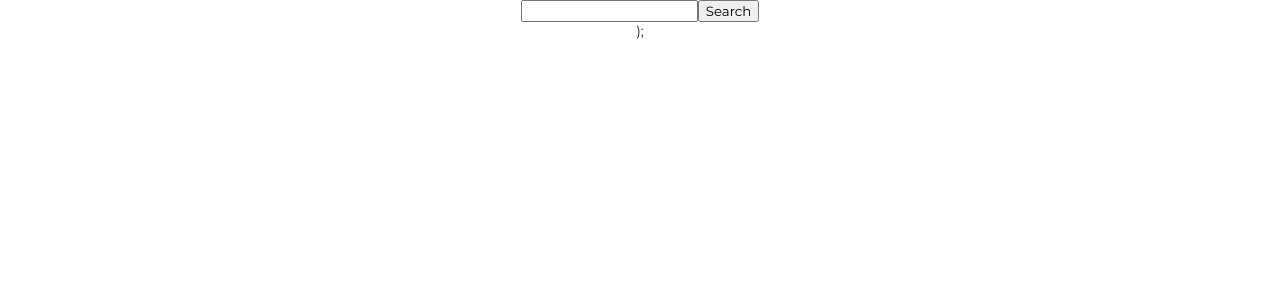
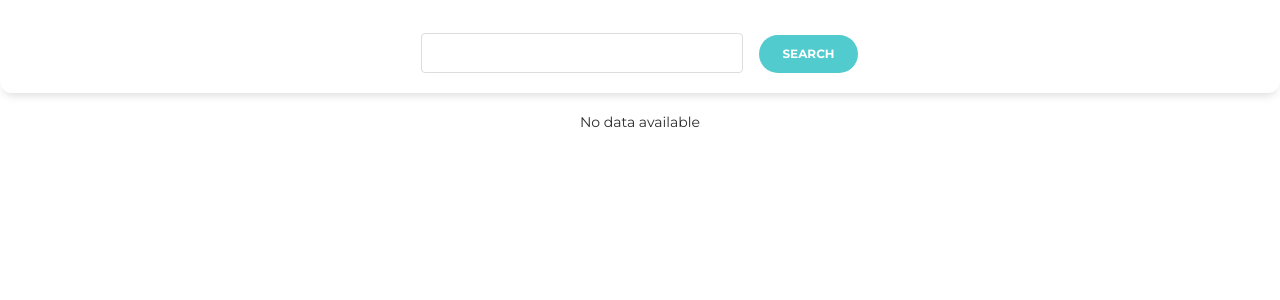
Before and after one commit to ifahadashraf/insta-youtube-app, a React (Create React App) app in the folder frontend/: page / in a window 1280 px wide. Shown: the top 300 px of the page. Built offline with nearby package versions, Linux system fonts and the light colour scheme.

Commit message:
:sparkles: Comments in card

```diff
--- a/frontend/src/App.js
+++ b/frontend/src/App.js
@@ -1,7 +1,5 @@
 import React, { useEffect, useState } from "react";
-import logo from "./logo.svg";
 import "./App.css";
-import axios from "axios";
 import "./css/paper-dashboard.css";
 // reactstrap components
 import {
@@ -15,68 +13,169 @@ import {
   Form,
   Input,
   Row,
-  Col
+  Col,
+  Nav
 } from "reactstrap";
 
 function App() {
   const [data, setData] = useState({});
   const [username, setUsername] = useState({});
+  const [comment, setComment] = useState("");
+  const [isSearching, setIsSearching] = useState(false);
+  const [comments, setComments] = useState({});
 
   return (
     <div className="App">
       <>
         <div className="content">
-          <input type="text" onChange={e => setUsername(e.target.value)} />
-          <button
+          <Card
+            style={{
+              padding: "10px"
+            }}
+          >
+            <CardHeader>
+              <Input
+                type="text"
+                onChange={e => setUsername(e.target.value)}
+                style={{
+                  padding: "10px",
+                  width: "300px",
+                  marginRight: "15px"
+                }}
+              />
+              <Button
+                className="btn-round"
+                color="primary"
                 onClick={() => {
-              fetch("http://localhost:5000/users/" + username).then(resp =>
-                resp.json().then(result => setData(result))
+                  setIsSearching(true);
+                  fetch("http://localhost:5000/users/" + username).then(
+                    resp => {
+                      setIsSearching(false);
+                      resp.json().then(result => setData(result));
+                    }
                   );
                 }}
               >
-            Search
-          </button>
+                {isSearching ? "Searching..." : "Search"}
+              </Button>
+            </CardHeader>
+          </Card>
           <Row>
-            {data.data &&
-              data.data.map(item => {
+            {data.data && data.data.length
+              ? data.data.map(item => {
+                  // setComments({
+                  //   ...comments,
+                  //   [item.node.taken_at_timestamp]: []
+                  // });
                   if (item.node.__typename === "GraphImage") {
                     return (
-                    <Col sm="2">
+                      <Col md="6">
                         <Card
                           className="card-user"
                           style={{
                             display: "inline-block"
                           }}
                         >
-                        <CardBody>
+                          <CardBody
+                            style={{
+                              width: "400px"
+                            }}
+                          >
                             <div className="image">
                               <img alt="..." src={item.node.display_url} />
                             </div>
                             <div>
-                            <Button>
-                              {item.node.edge_liked_by.count} Like
+                              <Button
+                                className="btn-round"
+                                color="primary"
+                                outline
+                              >
+                                <i className="fa fa-heart" />
+                                {item.node.edge_liked_by.count}
                               </Button>
-                            <Button>
-                              {item.node.edge_media_to_comment.count} Comment
+                              <Button
+                                className="btn-round"
+                                color="primary"
+                                outline
+                              >
+                                <i className="fa fa-comment" />
+                                {item.node.edge_media_to_comment.count}
                               </Button>
                             </div>
                             <p className="description text-center">
-                            {item.node.edge_media_to_caption.edges[0].node.text}
+                              {
+                                item.node.edge_media_to_caption.edges[0].node
+                                  .text
+                              }
                             </p>
                           </CardBody>
                           <CardFooter>
-                          <Input type="text" placeholder="Wirte something..." />
-                          <Button>Send</Button>
+                            <hr />
+                            <ul
+                              style={{
+                                listStyle: "none",
+                                textAlign: "left"
+                              }}
+                            >
+                              {comments[item.node.taken_at_timestamp] &&
+                                comments[item.node.taken_at_timestamp].map(
+                                  val => (
+                                    <li>
+                                      <p>{val}</p>
+                                    </li>
+                                  )
+                                )}
+                            </ul>
+                            <div
+                              style={{
+                                display: "inline-flex",
+                                paddingBottom: "10px"
+                              }}
+                            >
+                              <Input
+                                type="text"
+                                placeholder="Wirte something..."
+                                style={{
+                                  marginRight: "15px",
+                                  width: "340px"
+                                }}
+                                onChange={e => setComment(e.target.value)}
+                                value={comment}
+                              />
+                              <Button
+                                className="btn-round btn-icon"
+                                color="primary"
+                                onClick={() => {
+                                  const stateToSave = {
+                                    ...comments
+                                  };
+                                  if (comments[item.node.taken_at_timestamp]) {
+                                    stateToSave[
+                                      item.node.taken_at_timestamp
+                                    ].push(comment);
+                                  } else {
+                                    stateToSave[
+                                      item.node.taken_at_timestamp
+                                    ] = [comment];
+                                  }
+
+                                  setComment("");
+                                  setComments(stateToSave);
+                                }}
+                              >
+                                <i className="fa fa-send" />
+                              </Button>
+                            </div>
                           </CardFooter>
                         </Card>
                       </Col>
                     );
                   }
-              })}
+                })
+              : "No data available"}
           </Row>
         </div>
       </>
-      );
     </div>
   );
 }
```
Also changed, not shown: frontend/src/css/paper-dashboard.css. Lines whose indentation alone changed are shown as unchanged.
